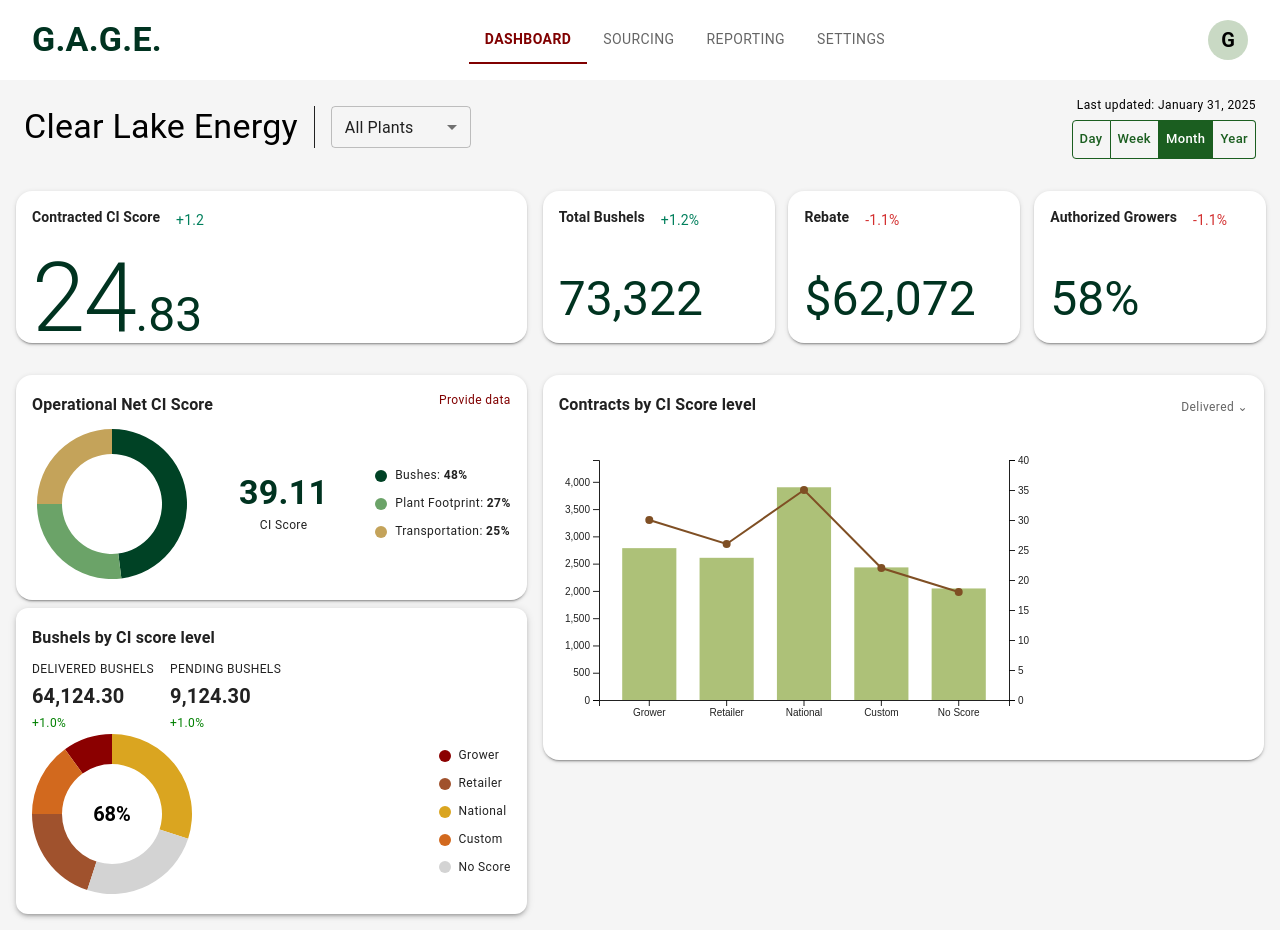
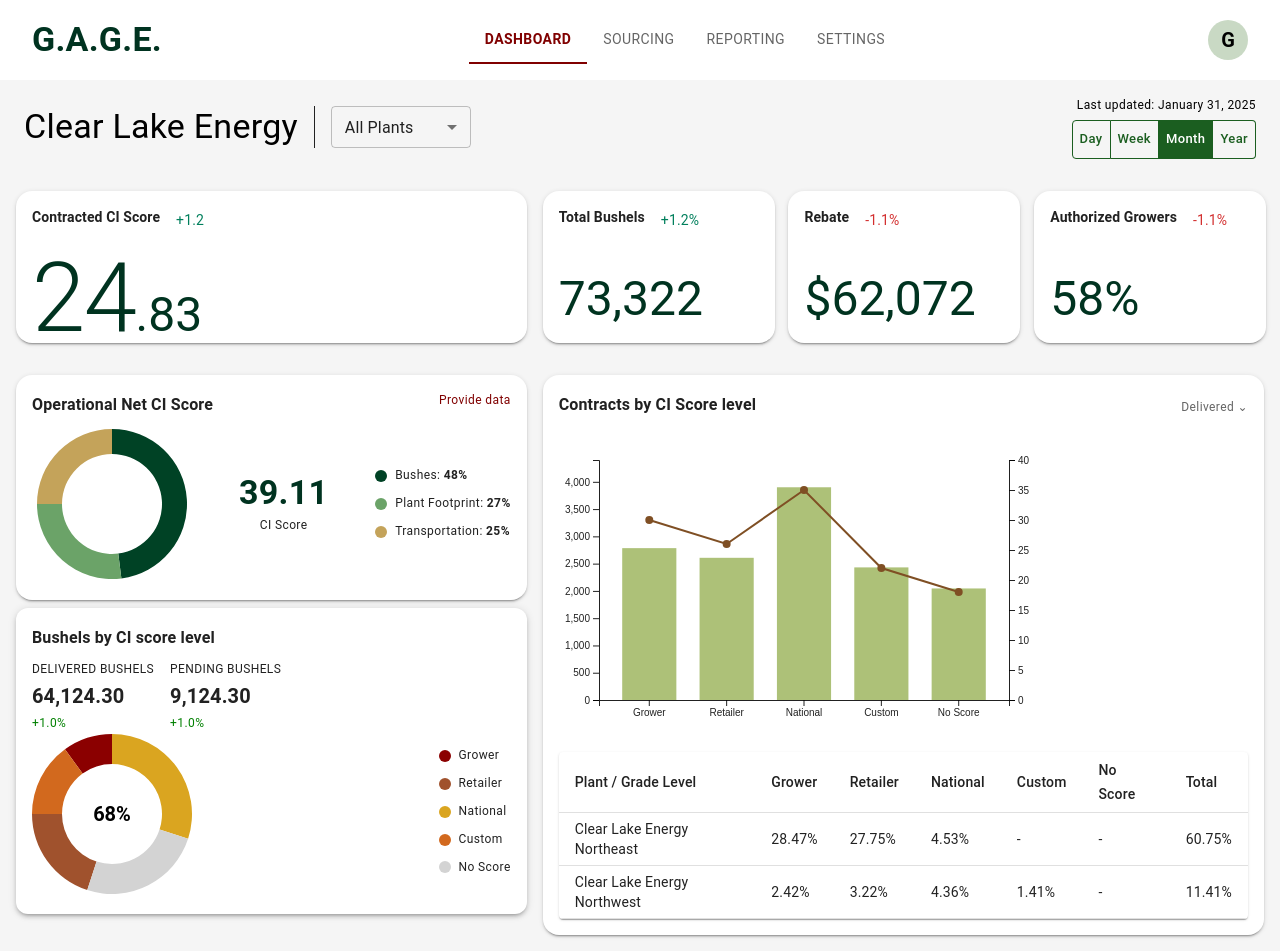
Before and after one commit to venky1112r/gage-Project, a React (Vite) app: page /dashboard in a window 1280 px wide. Before the commit the page ends 930 px from the top, so only its background shows below. Built offline with nearby package versions, Linux system fonts and the light colour scheme; some icons are missing.

Commit message:
delivery table add and small corrections

```diff
--- a/src/App.jsx
+++ b/src/App.jsx
@@ -18,6 +18,7 @@ function App() {
       <Route path="/sourcing" element={<Sourcing />} />
       <Route path="/reporting" element={<Reporting />} />
       <Route path="/settings" element={<Settings />} />
+      <Route path="/test" element={<Test />} />
     </Routes>
   </Router>
   );
--- a/src/components/ContractsByCIScoreCard.jsx
+++ b/src/components/ContractsByCIScoreCard.jsx
@@ -1,6 +1,7 @@
 import React from 'react';
 import { Paper, Typography, Box, Stack } from '@mui/material';
 import ContractsChart from './ContractsChart';
+import DeliveryTable from './DeliveryTable';
 
 const data = [
   { grade: 'Grower', bushels: 2784, ciScore: 30 },
@@ -24,6 +25,7 @@ const ContractsByCIScoreCard = () => {
 
       <Box mt={2}>
         <ContractsChart data={data} width={500} height={300} />
+        <DeliveryTable />
       </Box>
     </Paper>
   );
--- /dev/null
+++ b/src/components/DeliveryTable.jsx
@@ -0,0 +1,45 @@
+import React from "react";
+import { Box, Table, TableBody, TableCell, TableContainer, TableHead, TableRow, Paper } from "@mui/material";
+
+const DeliveryTable = () => {
+  const rows = [
+    { plant: "Clear Lake Energy Northeast", grower: "28.47%", retailer: "27.75%", national: "4.53%", custom: "-", noScore: "-", total: "60.75%" },
+    { plant: "Clear Lake Energy Northwest", grower: "2.42%", retailer: "3.22%", national: "4.36%", custom: "1.41%", noScore: "-", total: "11.41%" },
+    // ... other rows
+  ];
+
+  return (
+    <Box mt={1}>
+      <TableContainer component={Paper}>
+        <Table size="small">
+          <TableHead>
+            <TableRow>
+              <TableCell>Plant / Grade Level</TableCell>
+              <TableCell>Grower</TableCell>
+              <TableCell>Retailer</TableCell>
+              <TableCell>National</TableCell>
+              <TableCell>Custom</TableCell>
+              <TableCell>No Score</TableCell>
+              <TableCell>Total</TableCell>
+            </TableRow>
+          </TableHead>
+          <TableBody>
+            {rows.map((row, idx) => (
+              <TableRow key={idx}>
+                <TableCell>{row.plant}</TableCell>
+                <TableCell>{row.grower}</TableCell>
+                <TableCell>{row.retailer}</TableCell>
+                <TableCell>{row.national}</TableCell>
+                <TableCell>{row.custom}</TableCell>
+                <TableCell>{row.noScore}</TableCell>
+                <TableCell>{row.total}</TableCell>
+              </TableRow>
+            ))}
+          </TableBody>
+        </Table>
+      </TableContainer>
+    </Box>
+  );
+};
+
+export default DeliveryTable;
--- a/src/pages/test.jsx
+++ b/src/pages/test.jsx
@@ -1,27 +1,38 @@
-import { Box } from '@mui/material'
-import React from 'react'
+import React from "react";
+import { Grid, Box, Paper } from "@mui/material";
+import { styled } from "@mui/material/styles";
 
+// ✅ Create the `Item` component using MUI's styled utility
+const Item = styled(Paper)(({ theme }) => ({
+  backgroundColor: '#fff',
+  ...theme.typography.body2,
+  padding: theme.spacing(1),
+  textAlign: 'center',
+  color: (theme.vars ?? theme).palette.text.secondary,
+  ...theme.applyStyles('dark', {
+    backgroundColor: '#1A2027',
+  }),
+}));
 function test() {
+
   return (
-    <Box sx={{ width: '100vw',
-        height: '100vh',
-        display: 'flex',
-        overflow: 'hidden',
-        backgroundColor: 'red'
-    }}>
-        <Box    sx={{
-            width: '50%',
-            height: '100%',
-            backgroundColor: 'yellow',
-        }}/>
-            <Box sx={{width: '50%',
-            height: '100%',
-            backgroundColor: 'blue'
-            }}/>
+    <Box sx={{ flexGrow: 1 }}>
+    <Grid container spacing={2}>
+      <Grid size={8}>
+        <Item>size=8</Item>
+      </Grid>
+      <Grid size={4}>
+        <Item>size=4</Item>
+      </Grid>
+      <Grid size={4}>
+        <Item>size=4</Item>
+      </Grid>
+      <Grid size={8}>
+        <Item>size=8</Item>
+      </Grid>
+    </Grid>
+  </Box>
+  );
+}
 
-
-    </Box>
-  );
-};
-
-export default test
+export default test;
```
